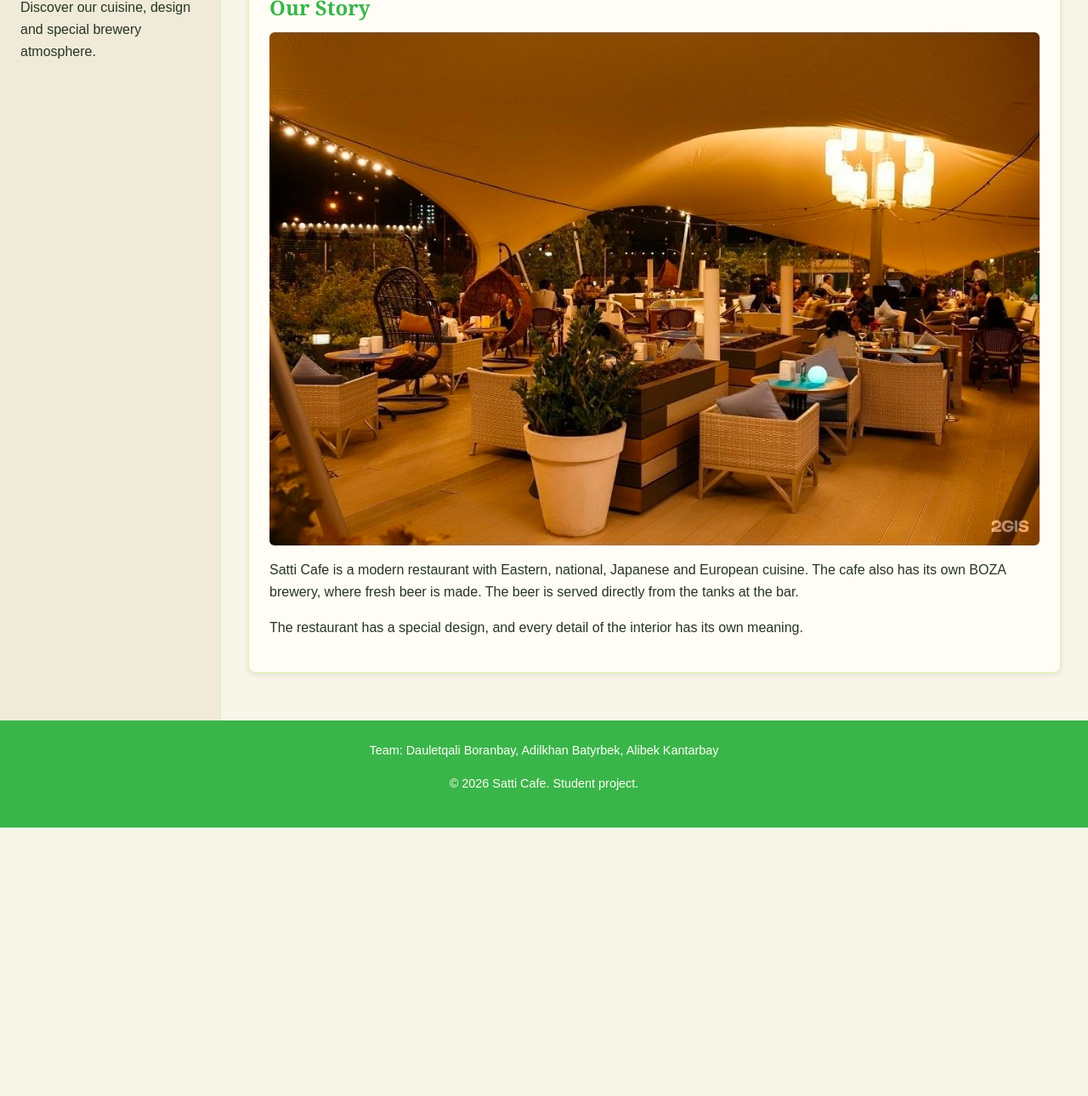
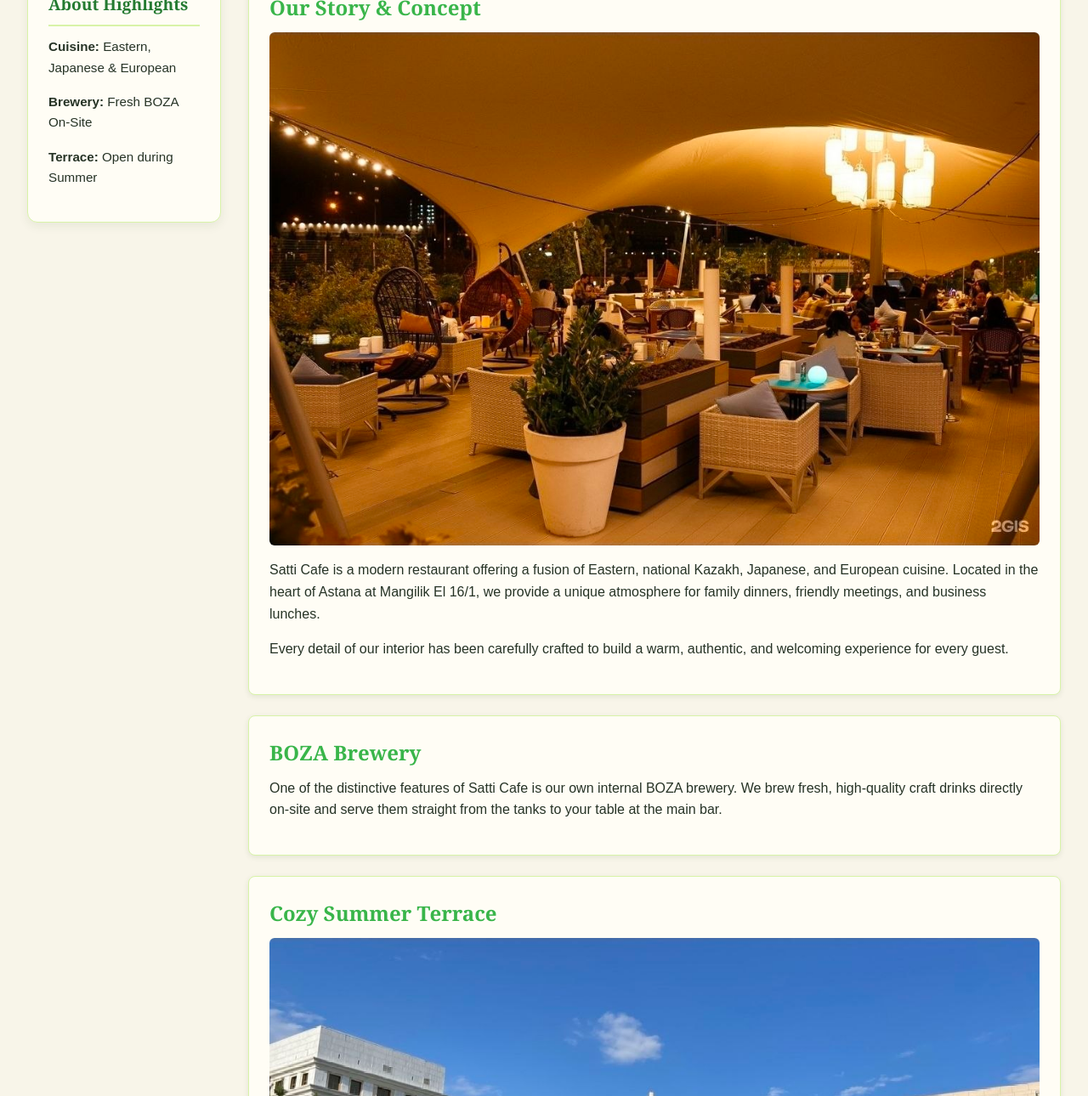
Before and after one commit to adilhanbatyrbek45-ctrl/satti-cafe, a plain HTML site: page about.html in a window 1280 px wide. Shown: the part 158-1448 px from the top of the page at 85% size. Before the commit the page ends 1132 px from the top, so only its background shows below. Drawn offline with Linux system fonts and the light colour scheme.

Commit message:
Update page designs, sidebar styles and fix deploy settings

```diff
--- a/about.html
+++ b/about.html
@@ -12,7 +12,7 @@
     <div class="logo-container">
       <img src="images/Letnik.jpg" alt="Satti Cafe Logo" class="logo-img">
       <div class="logo-text">
-        <h1>Satti Cafe</h1>
+        <h1>About Satti Cafe</h1>
         <p>Our story, terrace and services</p>
       </div>
     </div>
@@ -28,29 +28,51 @@
   </header>
 
   <aside class="sidebar">
-    <h3>About Us</h3>
-    <p>Discover our cuisine, design and special brewery atmosphere.</p>
+    <h3>About Highlights</h3>
+    <p><strong>Cuisine:</strong> Eastern, Japanese & European</p>
+    <p><strong>Brewery:</strong> Fresh BOZA On-Site</p>
+    <p><strong>Terrace:</strong> Open during Summer</p>
   </aside>
 
   <main class="container">
+
     <section class="card">
-      <h2>Our Story</h2>
+      <h2>Our Story & Concept</h2>
       <img src="images/letnik-vnutri.jpg" alt="Satti Cafe Interior">
       <p>
-        Satti Cafe is a modern restaurant with Eastern, national,
-        Japanese and European cuisine. The cafe also has its own
-        BOZA brewery, where fresh beer is made. The beer is served
-        directly from the tanks at the bar.
+        Satti Cafe is a modern restaurant offering a fusion of Eastern, national Kazakh,
+        Japanese, and European cuisine. Located in the heart of Astana at Mangilik El 16/1,
+        we provide a unique atmosphere for family dinners, friendly meetings, and business lunches.
       </p>
       <p>
-        The restaurant has a special design, and every detail of
-        the interior has its own meaning.
+        Every detail of our interior has been carefully crafted to build a warm, authentic,
+        and welcoming experience for every guest.
       </p>
     </section>
+
+    <section class="card">
+      <h2>BOZA Brewery</h2>
+      <p>
+        One of the distinctive features of Satti Cafe is our own internal BOZA brewery.
+        We brew fresh, high-quality craft drinks directly on-site and serve them straight from
+        the tanks to your table at the main bar.
+      </p>
+    </section>
+
+    <section class="card">
+      <h2>Cozy Summer Terrace</h2>
+      <img src="images/Letnik.jpg" alt="Summer Terrace">
+      <p>
+        During the warm season, our guests can relax on our spacious summer terrace.
+        Surrounded by green plants and comfortable seating under our iconic white tent,
+        it is the perfect place to enjoy warm Astana evenings.
+      </p>
+    </section>
+
   </main>
 
   <footer id="main-footer">
-    <p>Team: Dauletqali Boranbay, Adilkhan Batyrbek, Alibek Kantarbay</p>
+    <p>Team: Adilkhan Batyrbek, Dauletqali Boranbay, Alibek Kantarbay</p>
     <p>&copy; 2026 Satti Cafe. Student project.</p>
   </footer>
 
--- a/css/style.css
+++ b/css/style.css
@@ -108,9 +108,43 @@ img {
 
 .sidebar {
   grid-area: sidebar;
-  background-color: #f0ebd8;
+  background-color: var(--color-card-bg);
   padding: 1.5rem;
-  border-right: 1px solid var(--color-accent);
+  margin: 2rem 0 2rem 2rem; /* Отступ сверху совпадает с отступом основного контейнера */
+  border-radius: 12px;
+  border: 1px solid var(--color-accent);
+  box-shadow: 0 4px 12px rgba(40, 80, 30, 0.08);
+  align-self: start; /* Выравнивает блок строго по ВЕРХНЕМУ краю сетки */
+}
+
+.sidebar h3 {
+  font-family: var(--font-heading);
+  color: #247a31;
+  font-size: 1.2rem;
+  margin-bottom: 0.8rem;
+  padding-bottom: 0.5rem;
+  border-bottom: 2px solid var(--color-accent);
+}
+
+.sidebar p,
+.sidebar ul {
+  font-size: 0.95rem;
+  color: var(--color-text);
+  line-height: 1.6;
+}
+
+.sidebar ul {
+  list-style-type: none;
+  padding: 0;
+}
+
+.sidebar ul li {
+  padding: 0.4rem 0;
+  border-bottom: 1px dashed rgba(57, 181, 74, 0.2);
+}
+
+.sidebar ul li:last-child {
+  border-bottom: none;
 }
 
 .container {
```
Also changed, not shown: 1 other file.
